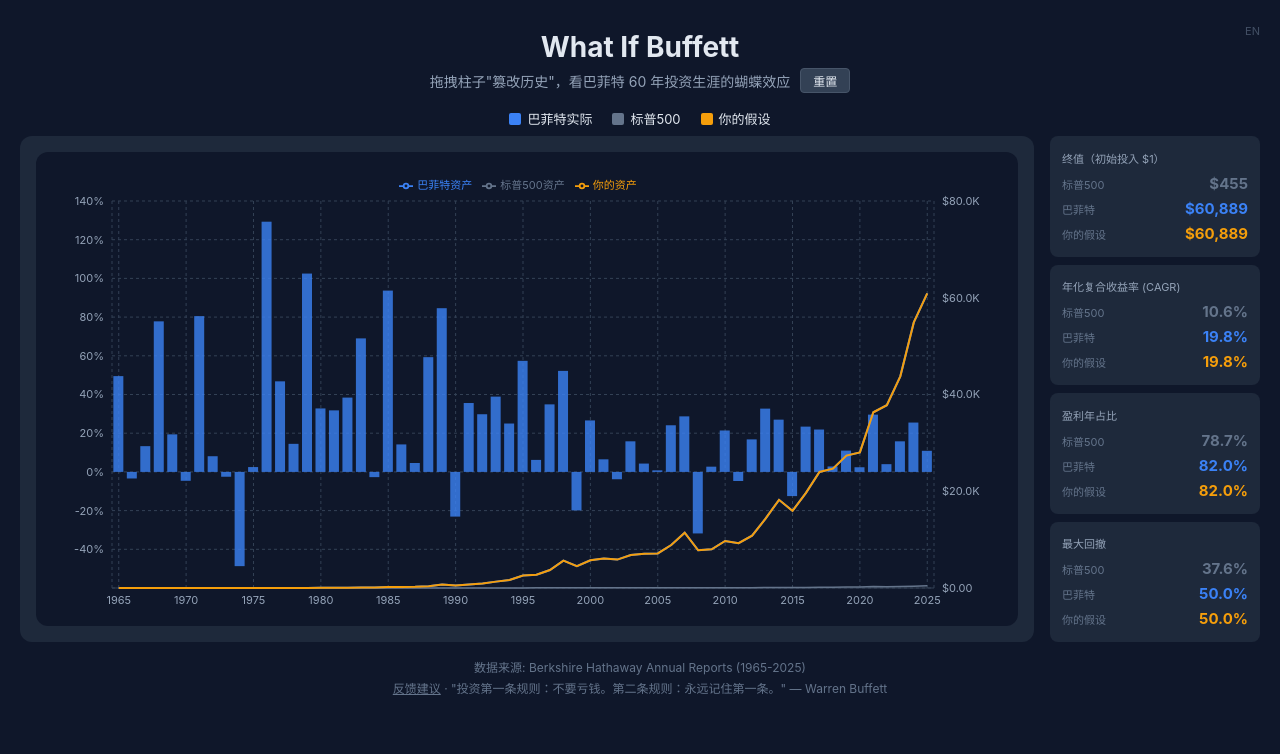
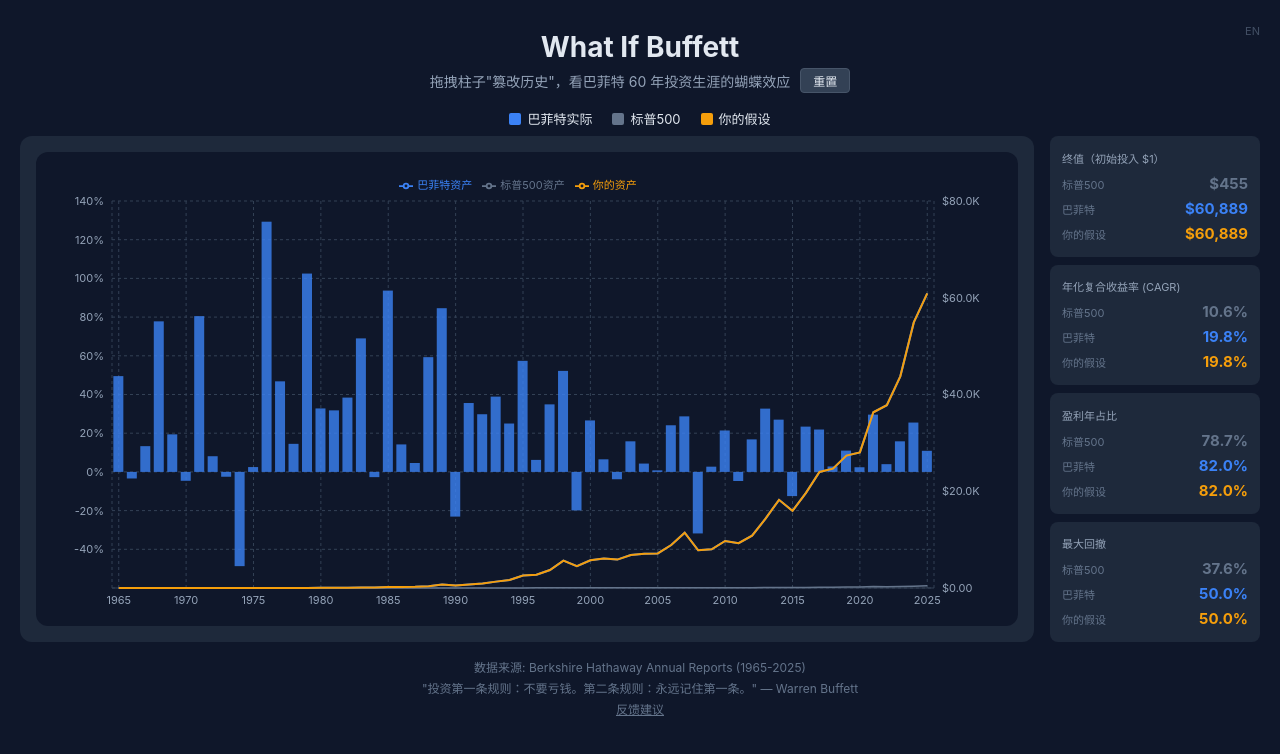
Before and after one commit to bright-zhou/what-if-buffett, a React (Vite) app: page / in a window 1280 px wide. Shown: the top 754 px of the page. Built offline with nearby package versions, Linux system fonts and the light colour scheme.

Commit message:
docs: update README with live URL and feedback link, finalize footer layout

```diff
--- a/src/components/Footer.tsx
+++ b/src/components/Footer.tsx
@@ -5,6 +5,9 @@
   return (
     <footer style={{ textAlign: 'center', padding: '16px 0', color: '#64748b', fontSize: 12 }}>
       <p style={{ margin: 0 }}>{t('footer.source')}</p>
+      <p style={{ margin: '4px 0 0' }}>
+        {t('footer.quote')}
+      </p>
       <p style={{ margin: '4px 0 0' }}>
         <a
           href="https://github.com/bright-zhou/what-if-buffett/issues"
@@ -14,8 +17,6 @@
         >
           {t('footer.feedback')}
         </a>
-        {' · '}
-        {t('footer.quote')}
       </p>
     </footer>
   );
```
Also changed, not shown: 1 other file (tests, documents, lock files or other folders).
